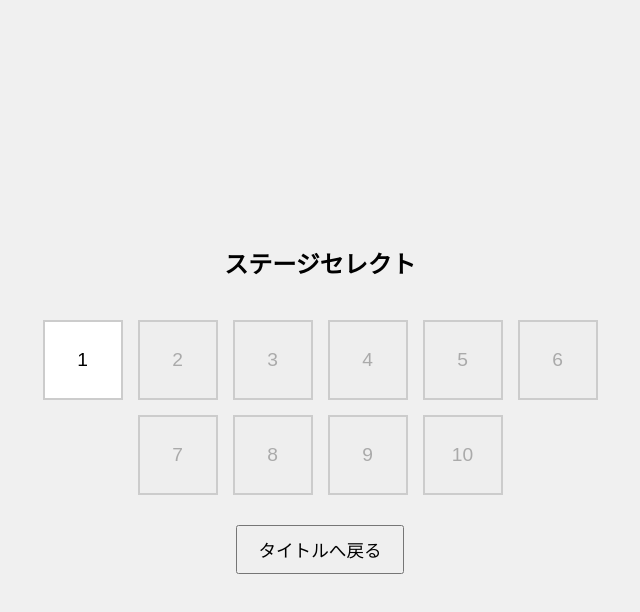
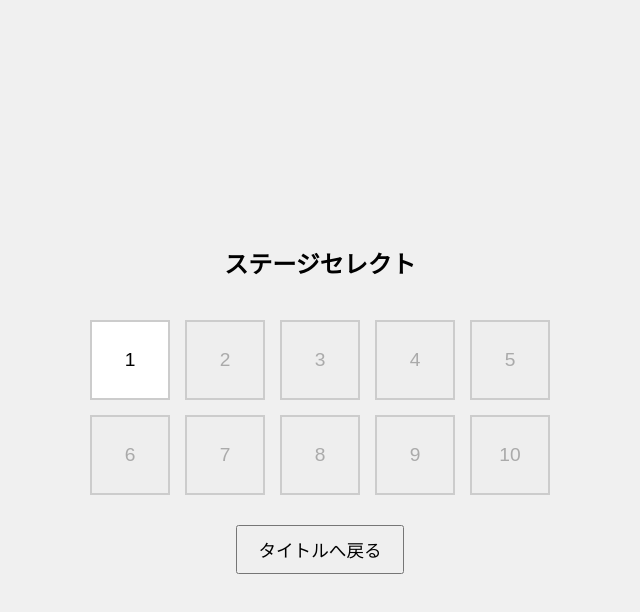
Before and after one commit to s9t-gtr/G-Thrower, a plain HTML site: page index.html in a window 1280 px wide. Both pictures are taken after a click on the button "スタート". Shown: the whole page, without its empty margins (320-960 px from the left). Drawn offline with nearby package versions, Linux system fonts and the light colour scheme.

Commit message:
ステージセレクト画面のボタン配置

```diff
--- a/index.html
+++ b/index.html
@@ -78,11 +78,19 @@
             margin-bottom: 40px;
         }
         .stage-buttons {
-            display: flex;
-            flex-wrap: wrap;
-            justify-content: center;
-            gap: 15px;
-            max-width: 600px;
+            display: flex;          /* ボタンを横に並べる */
+            flex-wrap: wrap;        /* コンテナ幅で折り返す */
+            justify-content: center;/* ボタン群を中央揃え */
+            gap: 15px;              /* ボタン間の隙間 (既存の値) */
+
+            /* ↓↓↓ コンテナの最大幅を設定し、5個で折り返すようにする ↓↓↓ */
+            /* ボタン幅(80px) * 5 + 隙間(15px) * 4 = 400 + 60 = 460px */
+            /* 少し余裕を持たせて 470px 程度にする */
+            max-width: 470px;
+            /* ↑↑↑ この行を追加または修正 ↑↑↑ */
+
+            margin-left: auto;      /* コンテナ自体を親要素内で中央揃え */
+            margin-right: auto;     /* コンテナ自体を親要素内で中央揃え */
         }
         .stage-buttons button {
             width: 80px;
```
